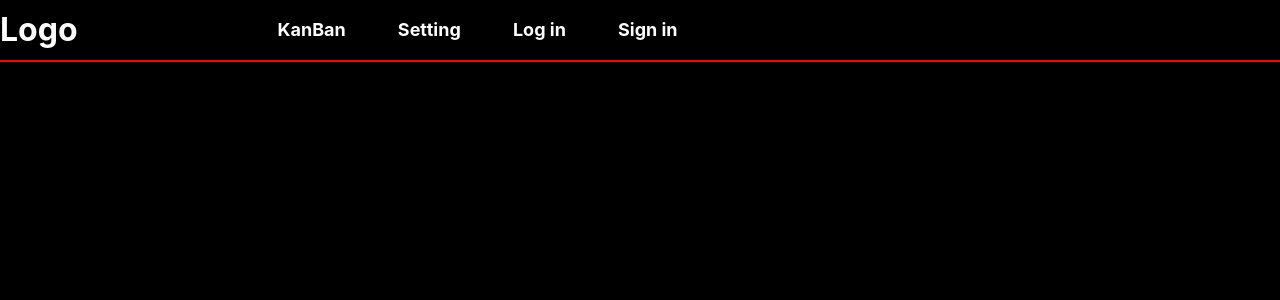
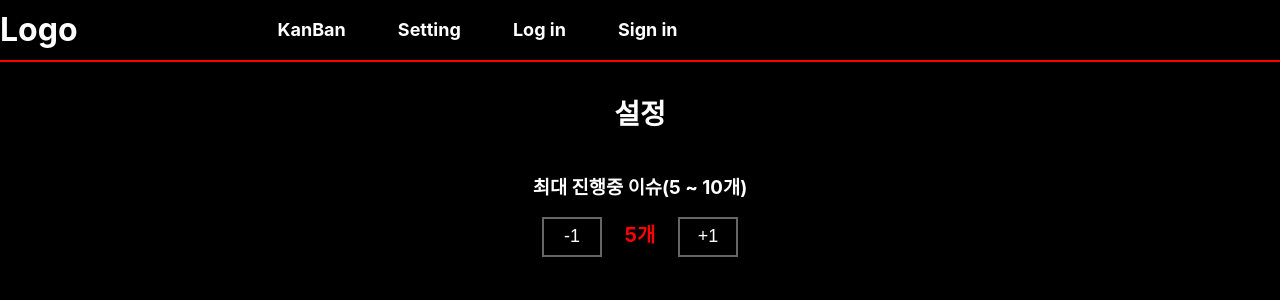
Before and after one commit to soyedpork27/kw_kanban, a React (Create React App) app: page /setting in a window 1280 px wide. Shown: the top 300 px of the page. Built offline with nearby package versions, Linux system fonts and the light colour scheme.

Commit message:
FEAT-03 context를 활용한 사용자 커스텀 설정 기능 추가

```diff
--- a/src/components/Home/ListBox.jsx
+++ b/src/components/Home/ListBox.jsx
@@ -9,7 +9,7 @@ import KanbanBlock from './KanbanBlock';
 
 function ListBox({type, index, handleDragStart, handleDragOver, handleDragEnd}){
 
-  const {undo, progress, done, addItem} = useContext(kanbanContext);
+  const {undo, progress, done, addItem, progressNum} = useContext(kanbanContext);
 
   const [d,setD] = useState([]);
 
@@ -51,6 +51,7 @@ function ListBox({type, index, handleDragStart, handleDragOver, handleDragEnd}){
     <section className={`kanban-listbox ${type.type}`}>
       <h2 className='kanban-title'>
         {type.title} ({d.length}개)
+        {index===1&&<span className='progress-alarm'>최대 이슈 개수 {progressNum}개</span>}
       </h2>
 
       <div className={`kanban-box box-${type.type}`} onDragOver={dragOver} onDragLeave={dragLeave} onDrop={dragDrop} style={over?overStyle:{}} >
--- a/src/components/Home/Modal/MyCalendar.jsx
+++ b/src/components/Home/Modal/MyCalendar.jsx
@@ -15,10 +15,19 @@ function MyCalendar({Date, isStart, setsDate, seteDate}) {
 
   // 컴포넌트에서 선택되는 날짜
   const date = isStart?Date[0]:Date[1];
-  // const [date, setDate] = useState(isStart?Date[0]:Date[1]);
 
   // 다른 컴포넌트에서 선택되는 날짜
   const subDate = isStart?Date[1]:Date[0];
+
+  // const key = subDate?subDate.toISOString().split('T')[0]:'';
+
+  // let obj = {}
+
+  // obj[key] = { style: { backgroundColor: 'blue' } }
+
+  // const mark = [{...obj}];
+  // console.log(JSON.stringify(mark));
+
 
 
   const [isView, setIsView] = useState(false);
@@ -38,6 +47,7 @@ function MyCalendar({Date, isStart, setsDate, seteDate}) {
   // react-calendar 에서 날짜 선택 시 실행되는 핸들러 함수
   const handleDateChange = (getDate) => {
 
+    // 시작일과 종료일이 문제가 있는 경우
     if (subDate !== undefined) {
       if (isStart && moment(getDate).isAfter(subDate)) {
         // 같거나 이후인 경우
@@ -50,12 +60,12 @@ function MyCalendar({Date, isStart, setsDate, seteDate}) {
     }
 
 
+    // 다루는 날짜가 시작일인지 종료일인지에 따라 set 함수가 달라진다
     if(isStart){
       setsDate(getDate);
     }else{
       seteDate(getDate);
     }
-    // setDate(getDate);
   }
 
   return (
@@ -64,14 +74,16 @@ function MyCalendar({Date, isStart, setsDate, seteDate}) {
         <FaCalendarAlt className={`MY_calendar-icon ${isView?'calendar-icon_active':''}`} onClick={handleView} />
 
         <span className='MY_Calendar-box' style={isView?calendarToggle:{}}>
-          <Calendar className='MY_Calendar' value={date} onChange={handleDateChange} formatDay={(locale, date) => moment(date).format("DD")} />
+          <Calendar className='MY_Calendar' value={date} onChange={handleDateChange} formatDay={(locale, date) => moment(date).format("DD")}
+            // markedDates={mark}
+          />
         </span>
       </div>
 
       {/* <div className='MY_Calendar-box' style={isView?calendarToggle:{}} > */}
       {/* </div> */}
 
-      <span className={`${isView?'dateIsSelected':''}`}>
+      <span className={`cal-date ${isView?'dateIsSelected':''}`} onClick={handleView} >
         {/* {date} */}
         {moment(date).format("YYYY년 MM월 DD일")}
       </span>
--- a/src/components/Modal.jsx
+++ b/src/components/Modal.jsx
@@ -35,11 +35,10 @@ function Modal({value, index, modalClose}) {
     const data = {
       id: value.id,
       title : title,
-      sDate : '2024-08-10',
-      eDate : '2024-09-10',
+      sDate ,
+      eDate ,
       content,
     }
-
 
     fixItem(value.id, data, index);
     modalClose();
--- a/src/context/kanbanContext.js
+++ b/src/context/kanbanContext.js
@@ -6,6 +6,8 @@ export const kanbanContext = createContext();
 
 
 export function KanbanContextProvider({children}){
+
+  const [progressNum, setProgressNum] = useState(5);
 
   const [undo, setUndo] = useState([]);
 
@@ -28,6 +30,13 @@ export function KanbanContextProvider({children}){
 
     if(from===to){
       return;
+    }
+
+    if(to==='progress'){
+      if(progress.length === progressNum){
+        alert(`진행중인 이슈는 최대 ${progressNum}개 입니다.`);
+        return;
+      }
     }
 
     let itemToMove;
@@ -88,6 +97,11 @@ export function KanbanContextProvider({children}){
   // add-btn 클릭시 추가하기
   const addItem = (index) => {
 
+    if(index===1 && progress.length === progressNum ){
+      alert(`진행중인 이슈는 최대 ${progressNum}개 입니다.`);
+      return ;
+    }
+
     const addObj = {
       id: uuidv4(),
     title : '',
@@ -119,5 +133,5 @@ export function KanbanContextProvider({children}){
 
 
 
-  return (<kanbanContext.Provider value={{undo, progress, done, moveItem, fixItem, addItem, deleteItem}}>{children}</kanbanContext.Provider>)
+  return (<kanbanContext.Provider value={{undo, progress, done, moveItem, fixItem, addItem, deleteItem, progressNum, setProgressNum}}>{children}</kanbanContext.Provider>)
 }
--- a/src/pages/Setting.jsx
+++ b/src/pages/Setting.jsx
@@ -1,10 +1,49 @@
-import React from 'react';
+import React, { useContext } from 'react';
+import { kanbanContext } from '../context/kanbanContext';
+
+import '../style/Setting/setting.css';
 
 function Setting(props) {
+
+  const {progressNum,setProgressNum, progress} = useContext(kanbanContext);
+
+  const handleProgressNum = (e, action) => {
+    if(action==='minus'){
+      if(progressNum===5){
+        alert('진행가능 이슈의 최소 개수는 5개 입니다');
+        return;
+      }
+      if(progress.length===progressNum){
+        alert(`현재 할당된 이슈의 개수가 ${progressNum}개 입니다.`);
+        return;
+      }
+
+      setProgressNum(prev => prev-1);
+    }else{
+      if(progressNum===10){
+        alert('진행가능 이슈의 최대 개수는 10개 입니다');
+        return;
+      }
+      setProgressNum(prev => prev+1);
+    }
+  }
+
   return (
-    <div>
+    <section>
 
-    </div>
+      <h2 className='setting_main_title'>설정</h2>
+
+      <h3 className='setting-title'>최대 진행중 이슈(5 ~ 10개)</h3>
+
+      <div className='setting-zone progress-zone'>
+        <button type='button' onClick={(e)=>handleProgressNum(e,'minus')} className='setting_btn' >-1</button>
+        <span className='setting_target'>{/*
+        */}{progressNum}개
+        </span>{/*
+        */}<button type='button' onClick={(e)=>handleProgressNum(e,'plus')} className='setting_btn' >+1</button>
+      </div>
+
+    </section>
   );
 }
 
--- a/src/style/Home/calendar.css
+++ b/src/style/Home/calendar.css
@@ -21,13 +21,13 @@
 
 @keyframes cal-icon_active {
   0% {
-    color : #f00;
+    color : #00f;
   }
   50% {
     color : #fff;
   }
   100% {
-    color : #f00;
+    color : #00f;
   }
 }
 
@@ -128,6 +128,11 @@ abbr {
   /* border-radius : 0; */
 }
 
+.cal-date{
+  cursor : pointer;
+}
+
 .dateIsSelected{
-  color : #999;
+  animation : cal-icon_active 2s infinite;
+
 }
--- a/src/style/Home/home.css
+++ b/src/style/Home/home.css
@@ -19,6 +19,16 @@
 .kanban-title{
   font-size : 20px;
   font-weight : bold;
+  position : relative;
+}
+
+.progress-alarm{
+  color : #f00;
+  font-size : 14px;
+  position : absolute;
+  right : 24px;
+  bottom : 0px;
+
 }
 
 .kanban-box {
--- /dev/null
+++ b/src/style/Setting/setting.css
@@ -0,0 +1,36 @@
+
+.setting_main_title{
+  text-align : center;
+  margin-bottom : 40px;
+  font-size : 28px;
+}
+
+.setting-title {
+  text-align : center;
+  margin-bottom : 16px;
+}
+
+.setting-zone {
+  text-align : center;
+}
+
+.setting_btn{
+  background : none;
+  border : none;
+  width : 60px;
+  height : 40px;
+  font-size : 18px;
+  color : #fff;
+  background-color : #000;
+  border : 2px solid #666;
+  margin : 0px 8px;
+}
+
+.setting_target{
+  display : inline-block;
+  width : 60px;
+  font-size : 20px;
+  line-height : 40px;
+  font-weight : bold;
+  color : #f00;
+}
```
Also changed, not shown: 1 other file (tests, documents, lock files or other folders).
